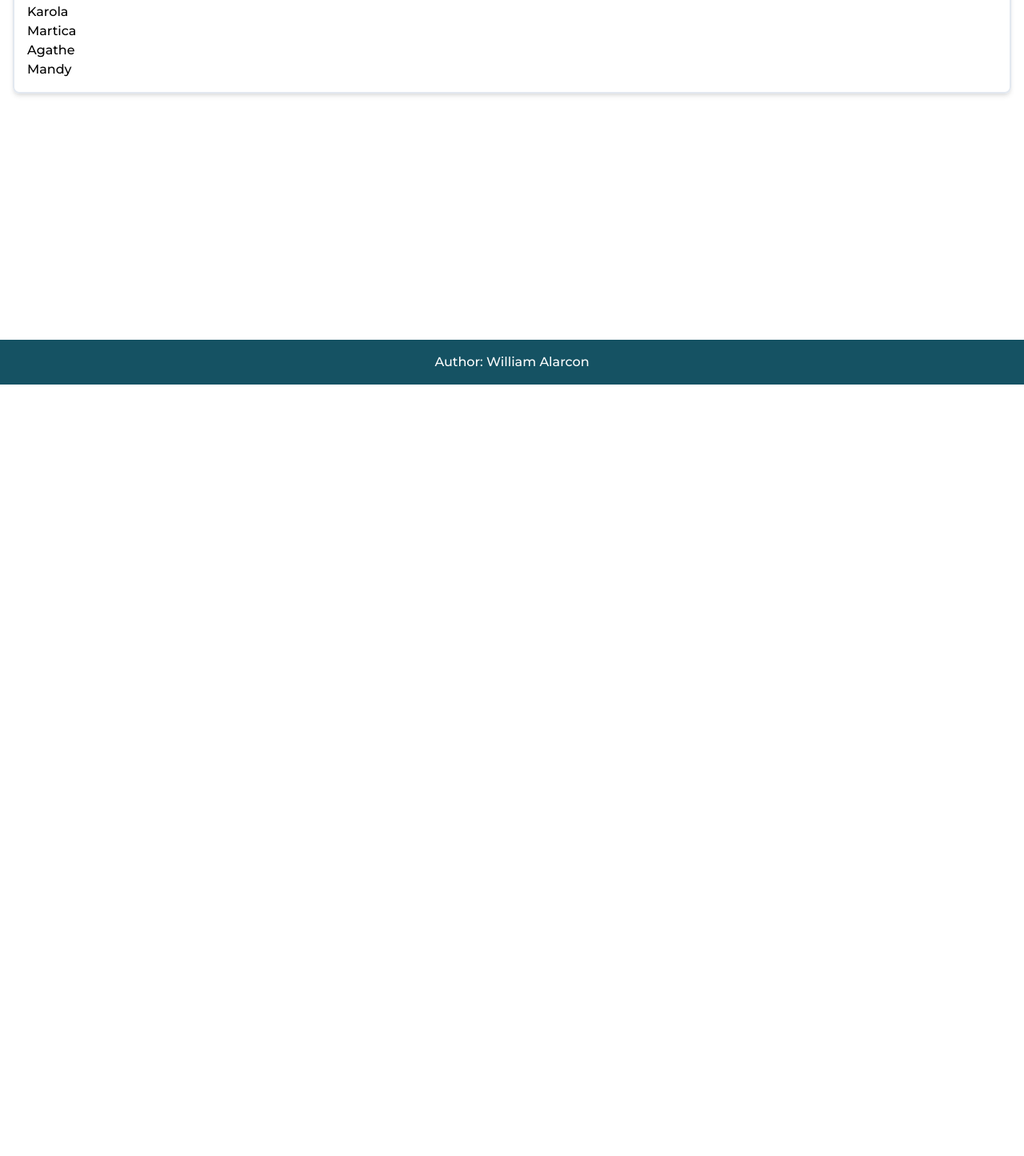
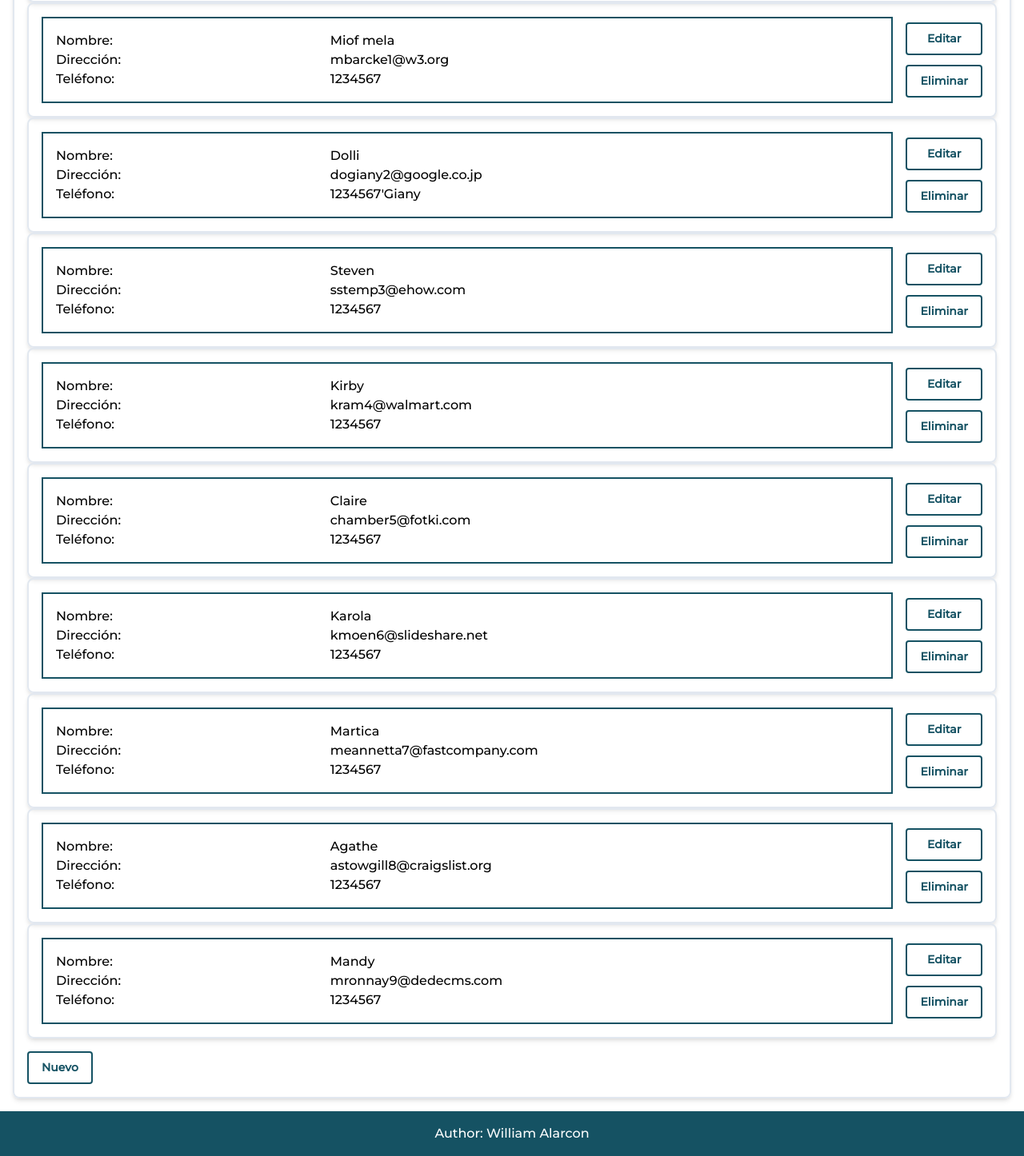
Before and after one commit to alexander-alarcon/prueba-spa, a website built with Parcel: page src/index.html in a window 1280 px wide. Shown: the part 319-1765 px from the top of the page at 80% size. Before the commit the page ends 800 px from the top, so only its background shows below. Built offline with nearby package versions, Linux system fonts and the light colour scheme.

Commit message:
Render Contact

```diff
--- a/src/assets/scripts/components/contact.js
+++ b/src/assets/scripts/components/contact.js
@@ -4,11 +4,28 @@ import typedefs from '../typedefs/';
  * Create a contact card
  * @param {!Contact} contact - Contact to be rendered
  */
-function createContactElement(contact) {
-  const pElement = document.createElement('p');
-  pElement.textContent = contact.name;
+function createContactElement(contact, onEdit, onDelete) {
+  const contactTpl = document.getElementById('contact-tpl');
+  const contactElement = contactTpl.content.cloneNode(true).firstElementChild;
+  const name = contactElement.querySelector('.name-group').lastElementChild;
+  const address = contactElement.querySelector('.address-group')
+    .lastElementChild;
+  const phone = contactElement.querySelector('.phone-group').lastElementChild;
+  const buttons = contactElement.querySelector('.actions');
 
-  return pElement;
+  name.textContent = contact.name;
+  address.textContent = contact.address;
+  phone.textContent = contact.phone;
+  contactElement.dataset.id = contact.id;
+  buttons.firstElementChild.addEventListener(
+    'click',
+    onEdit.bind(null, contact.id)
+  );
+  buttons.lastElementChild.addEventListener(
+    'click',
+    onDelete.bind(null, contact.id)
+  );
+  return contactElement;
 }
 
 export default createContactElement;
--- a/src/assets/scripts/components/contactList.js
+++ b/src/assets/scripts/components/contactList.js
@@ -1,6 +1,15 @@
 import typedefs from '../typedefs/';
 
 import Contact from './contact';
+
+const editHandler = (id) => {
+  console.log(`Editing contact with id: ${id}`);
+};
+
+const deleteHandler = (id) => {
+  console.log(`Deleting contact with id: ${id}`);
+};
+
 /**
  * Create the contact list
  * @param {!Contact[]} contacts - array of contacts to be rendered
@@ -11,17 +20,21 @@ function createContactListElement(contacts) {
   const contactListElement = contactListTpl.content.cloneNode(true)
     .firstElementChild;
   const fragment = document.createDocumentFragment();
+  const newContactButton = document.createElement('button');
+  newContactButton.textContent = 'Nuevo';
+  newContactButton.className = 'btn btn-primary mt-4';
   if (contacts.length === 0) {
     const pElement = document.createElement('p');
     pElement.textContent = 'No Contacts';
     fragment.appendChild(pElement);
   } else {
     for (const contact of contacts) {
-      const contactEl = Contact(contact);
+      const contactEl = Contact(contact, editHandler, deleteHandler);
       fragment.appendChild(contactEl);
     }
   }
   contactListElement.appendChild(fragment);
+  contactListElement.appendChild(newContactButton);
   return contactListElement;
 }
 
--- a/src/assets/scripts/controllers/home.controller.js
+++ b/src/assets/scripts/controllers/home.controller.js
@@ -13,61 +13,61 @@ const dummyData = [
   {
     id: '5ed67015fc13ae3c77000000',
     name: 'Maxim',
-    phone: 'Blow',
+    phone: '1234567',
     address: 'mblow0@opera.com',
   },
   {
     id: '5ed67015fc13ae3c77000001',
     name: 'Miof mela',
-    phone: 'Barcke',
+    phone: '1234567',
     address: 'mbarcke1@w3.org',
   },
   {
     id: '5ed67015fc13ae3c77000002',
     name: 'Dolli',
-    phone: "O'Giany",
+    phone: "1234567'Giany",
     address: 'dogiany2@google.co.jp',
   },
   {
     id: '5ed67015fc13ae3c77000003',
     name: 'Steven',
-    phone: 'Stemp',
+    phone: '1234567',
     address: 'sstemp3@ehow.com',
   },
   {
     id: '5ed67015fc13ae3c77000004',
     name: 'Kirby',
-    phone: 'Ram',
+    phone: '1234567',
     address: 'kram4@walmart.com',
   },
   {
     id: '5ed67015fc13ae3c77000005',
     name: 'Claire',
-    phone: 'Hamber',
+    phone: '1234567',
     address: 'chamber5@fotki.com',
   },
   {
     id: '5ed67015fc13ae3c77000006',
     name: 'Karola',
-    phone: 'Moen',
+    phone: '1234567',
     address: 'kmoen6@slideshare.net',
   },
   {
     id: '5ed67015fc13ae3c77000007',
     name: 'Martica',
-    phone: 'Eannetta',
+    phone: '1234567',
     address: 'meannetta7@fastcompany.com',
   },
   {
     id: '5ed67015fc13ae3c77000008',
     name: 'Agathe',
-    phone: 'Stowgill',
+    phone: '1234567',
     address: 'astowgill8@craigslist.org',
   },
   {
     id: '5ed67015fc13ae3c77000009',
     name: 'Mandy',
-    phone: 'Ronnay',
+    phone: '1234567',
     address: 'mronnay9@dedecms.com',
   },
 ];
--- a/src/assets/styles/app.pcss
+++ b/src/assets/styles/app.pcss
@@ -3,7 +3,7 @@
 @tailwind utilities;
 
 .btn {
-  @apply font-bold py-2 px-4 rounded outline-none
+  @apply py-2 px-4 text-sm font-bold rounded outline-none
 }
 
 .btn-primary {
@@ -18,3 +18,7 @@
 .btn-primary:active {
   @apply outline-none
 }
+
+* {
+  box-sizing: border-box
+}
--- a/src/index.html
+++ b/src/index.html
@@ -59,6 +59,7 @@
         Author: William Alarcon
       </p>
     </footer>
+
     <template id="search-bar-tpl">
       <div class="p-4 border-2 rounded-lg shadow-md">
         <div class="flex flex-col sm:flex-row w-10/12 mx-auto">
@@ -96,5 +97,32 @@
     <template id="contact-list-tpl">
       <div class="p-4 border-2 rounded-lg shadow-md"></div>
     </template>
+
+    <template id="contact-tpl">
+      <div class="flex flex-col sm:flex-row p-4 border-2 rounded-lg shadow-md">
+        <div
+          class="flex flex-col flex-1 justify-center p-4 border-2 border-primary"
+        >
+          <div class="name-group flex flex-col sm:flex-row w-full">
+            <span class="inline-block w-1/3">Nombre:</span>
+            <span class="w-2/3"></span>
+          </div>
+          <div class="address-group flex flex-col sm:flex-row w-full">
+            <span class="inline-block w-1/3">Dirección:</span>
+            <span class="w-2/3"></span>
+          </div>
+          <div class="phone-group flex flex-col sm:flex-row w-full">
+            <span class="inline-block w-1/3">Teléfono:</span>
+            <span class="w-2/3"></span>
+          </div>
+        </div>
+        <div
+          class="actions flex flex-col justify-evenly mt-4 sm:mt-0 p-0 sm:pl-4"
+        >
+          <button class="btn btn-primary my-1">Editar</button>
+          <button class="btn btn-primary my-1">Eliminar</button>
+        </div>
+      </div>
+    </template>
   </body>
 </html>
```
